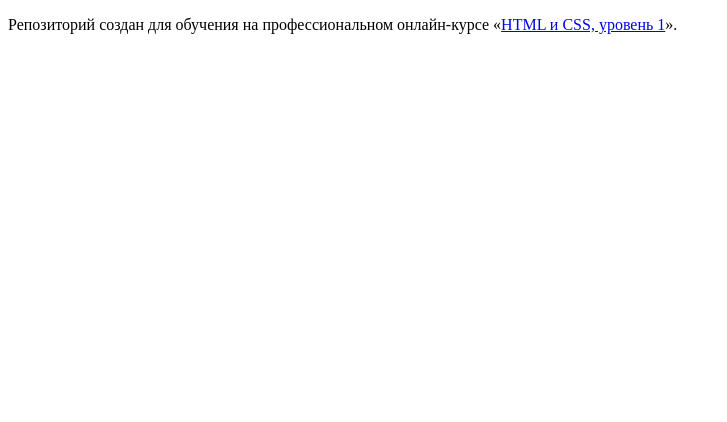
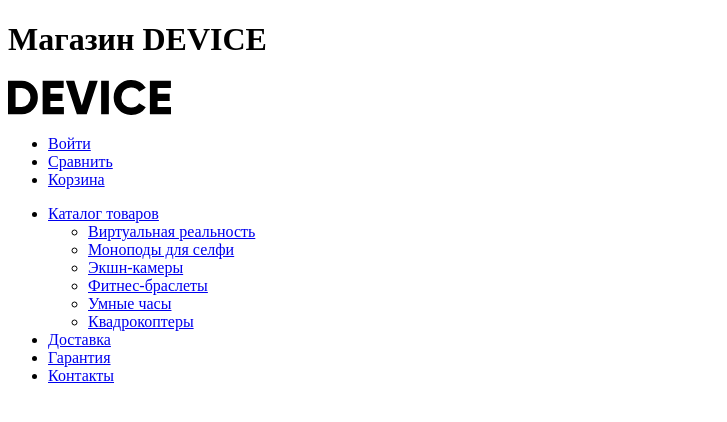
Before and after one commit to Art-HardCord/1223801-device-27, a plain HTML site: page index.html in a window 1280 px wide. Shown: the whole page, without its empty margins (0-727 px from the left). Drawn offline with Linux system fonts and the light colour scheme.

```diff
--- a/index.html
+++ b/index.html
@@ -1,12 +1,59 @@
 <!DOCTYPE html>
 <html lang="ru">
+
 <head>
   <meta charset="utf-8">
   <title>HTML Academy: Девайс</title>
 </head>
+
 <body>
 
-    <p>Репозиторий создан для обучения на профессиональном онлайн‑курсе «<a href="https://htmlacademy.ru/intensive/htmlcss">HTML и CSS, уровень 1</a>».</p>
+  <header class="header">
+    <h1>Магазин DEVICE</h1>
+    <a class="header-logo" href="index.html">
+      <img src="img/device.svg" alt="Лого DEVICE" width="163" height="35">
+    </a>
+    <ul class="header-user-list">
+      <li class="header-user-item">
+        <a href="#" class="header-user-enter">Войти</a></li>
+      <li class="header-user-item">
+        <a href="#" class="header-user-compare">Сравнить</a></li>
+      <li class="header-user-item">
+        <a href="#" class="header-user-cart">Корзина</a></li>
+    </ul>
+    <nav>
+      <ul class="header-menu-list">
+        <li class="header-menu-item">
+          <a href="#">Каталог товаров</a>
+          <ul class="header-menu-submenu-list">
+            <li class="header-menu-submenu-item">
+              <a href="#">Виртуальная реальность</a></li>
+            <li class="header-menu-submenu-item">
+              <a href="#">Моноподы для селфи</a></li>
+            <li class="header-menu-submenu-item">
+              <a href="#">Экшн-камеры</a></li>
+            <li class="header-menu-submenu-item">
+              <a href="#">Фитнес-браслеты</a></li>
+            <li class="header-menu-submenu-item">
+              <a href="#">Умные часы</a></li>
+            <li class="header-menu-submenu-item">
+              <a href="#">Квадрокоптеры</a></li>
+          </ul>
+        </li>
+        <li class="header-menu-item">
+          <a href="#">Доставка</a>
+        </li>
+        <li class="header-menu-item">
+          <a href="#">Гарантия</a>
+        </li>
+        <li class="header-menu-item">
+          <a href="#">Контакты</a>
+        </li>
+      </ul>
+    </nav>
+
+  </header>
 
 </body>
+
 </html>
```
Also changed, not shown: img/device.svg (added). Lines whose indentation alone changed are shown as unchanged.
